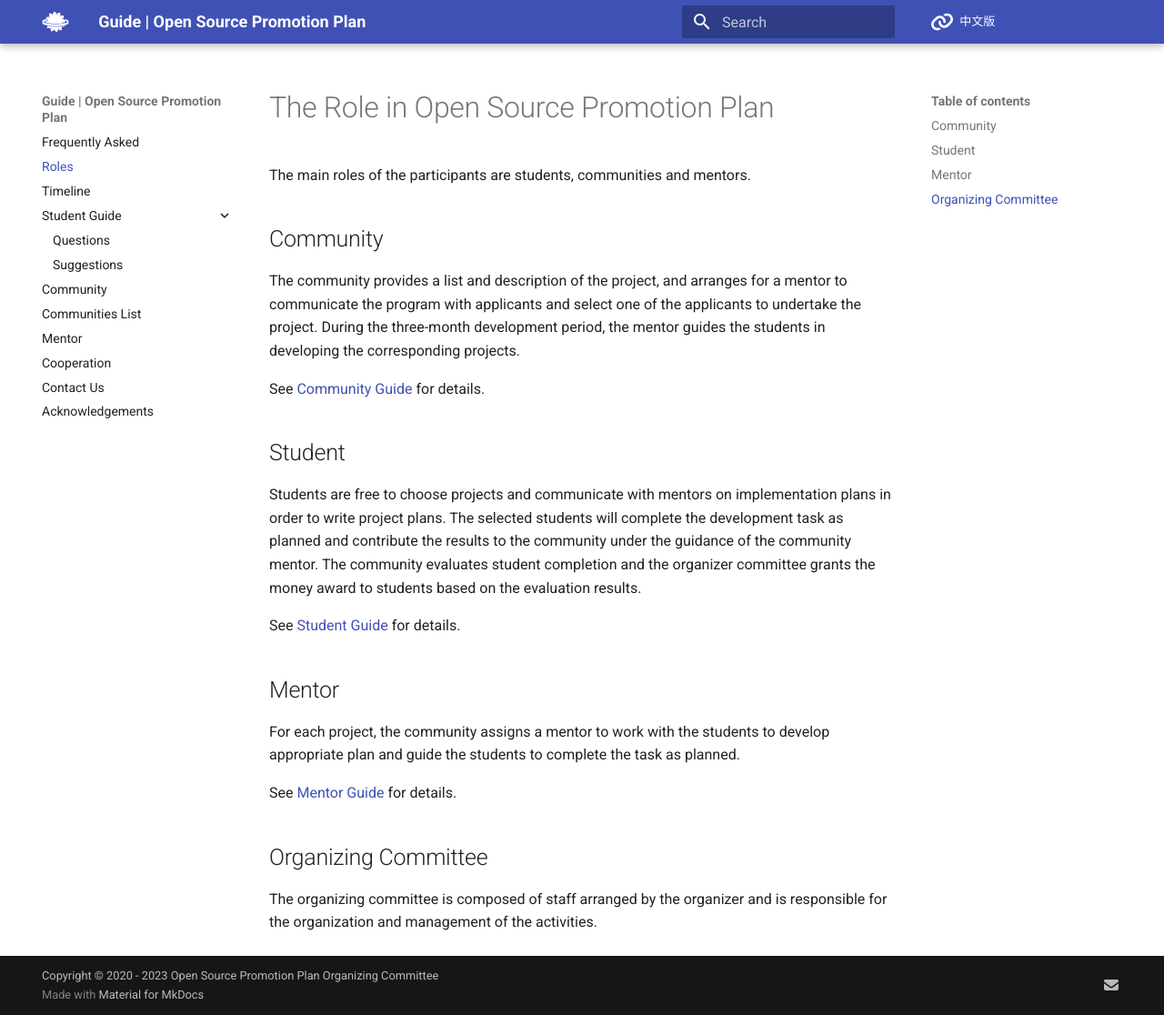
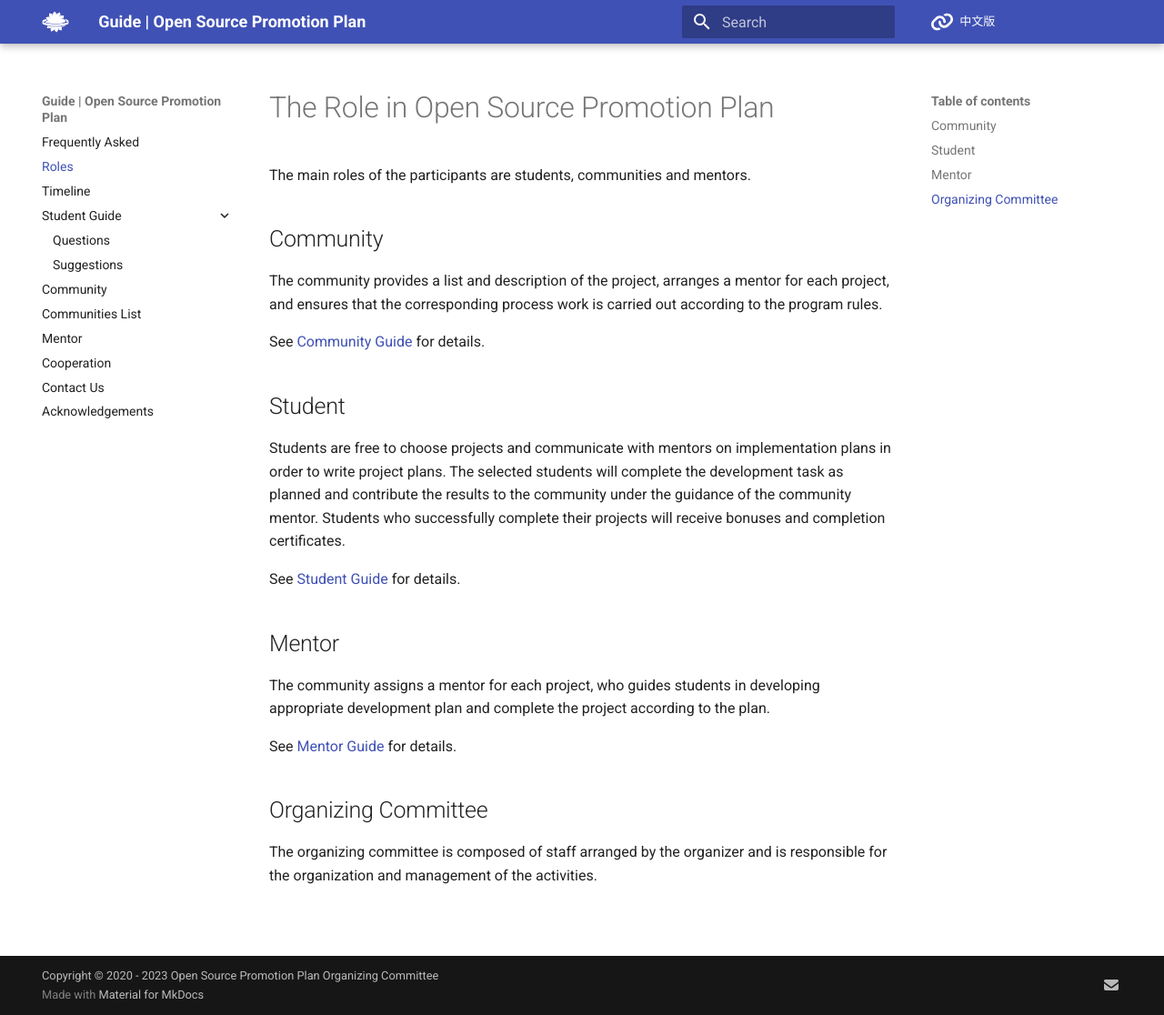
Before and after one commit to summer-ospp/help-en, an MkDocs documentation site: the page built from docs/roles.md, in a window 1280 px wide and 1116 px high. Shown: the whole window at 91% size. Built offline with MkDocs 1.6.1 and Material for MkDocs 9.7.7, drawn with Linux system fonts in a browser that asks for light colours; comment, search, counter and statistics services are not loaded.

Commit message:
Update roles.md

```diff
--- a/docs/roles.md
+++ b/docs/roles.md
@@ -4,19 +4,19 @@ The main roles of the participants are students, communities and mentors.
 
 ## Community
 
-The community provides a list and description of the project, and arranges for a mentor to communicate the program with applicants and select one of the applicants to undertake the project. During the three-month development period, the mentor guides the students in developing the corresponding projects.
+The community provides a list and description of the project, arranges a mentor for each project, and ensures that the corresponding process work is carried out according to the program rules.
 
 See [Community Guide](community.md) for details.
 
 ## Student
 
-Students are free to choose projects and communicate with mentors on implementation plans in order to write project plans. The selected students will complete the development task as planned and contribute the results to the community under the guidance of the community mentor. The community evaluates student completion and the organizer committee grants the money award to students based on the evaluation results.
+Students are free to choose projects and communicate with mentors on implementation plans in order to write project plans. The selected students will complete the development task as planned and contribute the results to the community under the guidance of the community mentor. Students who successfully complete their projects will receive bonuses and completion certificates.
 
 See [Student Guide](student.md) for details.
 
 ## Mentor
 
-For each project, the community assigns a mentor to work with the students to develop appropriate plan and guide the students to complete the task as planned.
+The community assigns a mentor for each project, who guides students in developing appropriate development plan and complete the project according to the plan.
 
 See [Mentor Guide](mentor.md) for details.
 
```
